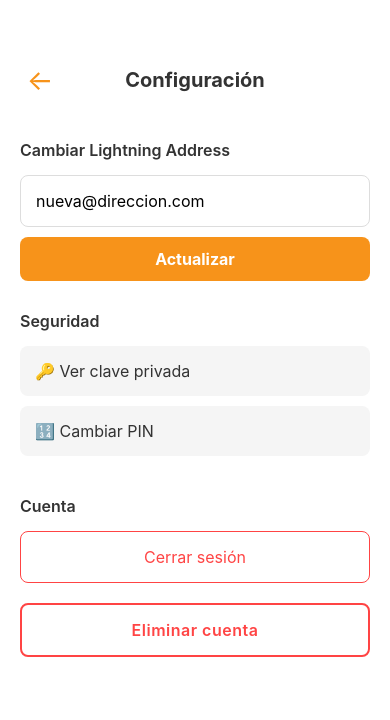
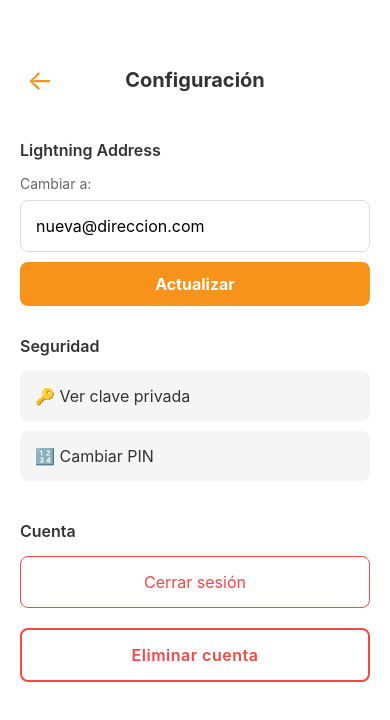
Before and after one commit to arananestor/wallet_nostr, a React Native app in the folder mobile-app/: screen /Settings in a window 390 px wide. Shown: the top 720 px of the page. Built offline with nearby package versions, Linux system fonts and the light colour scheme.

Commit message:
feat: mejoras UX -mostrar lightning address actual, pantalla de carga, feedback visual botones

```diff
--- a/mobile-app/src/screens/ProfileScreen.js
+++ b/mobile-app/src/screens/ProfileScreen.js
@@ -207,11 +207,11 @@ export default function ProfileScreen({ navigation }) {
           <Text style={styles.address}>{profile.lightningAddress}</Text>
 
           <View style={styles.buttonRow}>
-            <TouchableOpacity style={styles.button} onPress={handleShare}>
+            <TouchableOpacity style={styles.button} onPress={handleShare} activeOpacity={0.7}>
               <Text style={styles.buttonText}>Compartir</Text>
             </TouchableOpacity>
 
-            <TouchableOpacity style={styles.buttonSecondary} onPress={handlePrint}>
+            <TouchableOpacity style={styles.buttonSecondary} onPress={handlePrint} activeOpacity={0.7}>
               <Text style={styles.buttonSecondaryText}>Imprimir</Text>
             </TouchableOpacity>
           </View>
@@ -227,7 +227,7 @@ export default function ProfileScreen({ navigation }) {
           </View>
 
           {/* BOTÓN DE PRUEBA - QUITAR EN PRODUCCIÓN */}
-          <TouchableOpacity style={styles.testButton} onPress={simulateDonation}>
+          <TouchableOpacity style={styles.testButton} onPress={simulateDonation} activeOpacity={0.8}>
             <Text style={styles.testButtonText}>🧪 Simular Donación (TEST)</Text>
           </TouchableOpacity>
         </View>
--- a/mobile-app/src/screens/SettingsScreen.js
+++ b/mobile-app/src/screens/SettingsScreen.js
@@ -1,4 +1,4 @@
-import { useState } from 'react';
+import { useState, useEffect } from 'react';
 import { View, Text, StyleSheet, TouchableOpacity, Alert, TextInput, ActivityIndicator, Modal } from 'react-native';
 import * as Haptics from 'expo-haptics';
 import Header from '../components/Header';
@@ -9,11 +9,23 @@ import { useToast } from '../context/ToastContext';
 
 export default function SettingsScreen({ navigation }) {
   const [newAddress, setNewAddress] = useState('');
+  const [currentAddress, setCurrentAddress] = useState('');
   const [loading, setLoading] = useState(false);
   const [showPinModal, setShowPinModal] = useState(false);
   const [pin, setPin] = useState('');
 
   const { showToast } = useToast();
+
+  useEffect(() => {
+    loadCurrentAddress();
+  }, []);
+
+  const loadCurrentAddress = async () => {
+    const profile = await getUserProfile();
+    if (profile?.lightningAddress) {
+      setCurrentAddress(profile.lightningAddress);
+    }
+  };
 
   const validateLightningAddress = (addr) => {
     const regex = /^[a-zA-Z0-9._%+-]+@[a-zA-Z0-9.-]+\.[a-zA-Z]{2,}$/;
@@ -45,6 +57,7 @@ export default function SettingsScreen({ navigation }) {
         lightningAddress: newAddress,
       });
 
+      setCurrentAddress(newAddress);
       setLoading(false);
       setNewAddress('');
       showToast('Dirección actualizada', 'success');
@@ -163,7 +176,16 @@ export default function SettingsScreen({ navigation }) {
 
       <View style={styles.content}>
         <View style={styles.section}>
-          <Text style={styles.sectionTitle}>Cambiar Lightning Address</Text>
+          <Text style={styles.sectionTitle}>Lightning Address</Text>
+
+          {currentAddress && (
+            <View style={styles.currentAddressBox}>
+              <Text style={styles.currentAddressLabel}>Actual:</Text>
+              <Text style={styles.currentAddressText}>{currentAddress}</Text>
+            </View>
+          )}
+
+          <Text style={styles.changeLabel}>Cambiar a:</Text>
           <TextInput
             style={styles.input}
             placeholder="nueva@direccion.com"
@@ -215,7 +237,6 @@ export default function SettingsScreen({ navigation }) {
         </View>
       </View>
 
-      {/* Modal de verificación de PIN */}
       <Modal
         visible={showPinModal}
         transparent
@@ -253,6 +274,29 @@ const styles = StyleSheet.create({
   content: { flex: 1, padding: 20 },
   section: { marginBottom: 30 },
   sectionTitle: { fontSize: 16, fontWeight: '600', color: '#333', marginBottom: 15 },
+  currentAddressBox: {
+    backgroundColor: '#f9f9f9',
+    padding: 12,
+    borderRadius: 8,
+    marginBottom: 15,
+    borderLeftWidth: 3,
+    borderLeftColor: '#F7931A',
+  },
+  currentAddressLabel: {
+    fontSize: 12,
+    color: '#666',
+    marginBottom: 4,
+  },
+  currentAddressText: {
+    fontSize: 14,
+    color: '#333',
+    fontWeight: '500',
+  },
+  changeLabel: {
+    fontSize: 14,
+    color: '#666',
+    marginBottom: 8,
+  },
   input: {
     borderWidth: 1,
     borderColor: '#ddd',
--- a/mobile-app/src/screens/WelcomeScreen.js
+++ b/mobile-app/src/screens/WelcomeScreen.js
@@ -4,6 +4,7 @@ import { getNostrKeys, getUserProfile, isPinEnabled } from '../utils/storage';
 
 export default function WelcomeScreen({ navigation }) {
   const [checking, setChecking] = useState(true);
+  const [showWelcome, setShowWelcome] = useState(false);
 
   useEffect(() => {
     checkExistingUser();
@@ -16,14 +17,12 @@ export default function WelcomeScreen({ navigation }) {
       const pinEnabled = await isPinEnabled();
 
       if (keys && profile) {
-        // Si tiene cuenta y PIN habilitado, pedir PIN
         if (pinEnabled) {
           navigation.reset({
             index: 0,
             routes: [{ name: 'PinLogin' }],
           });
         } else {
-          // Si tiene cuenta pero no PIN, ir directo al perfil
           navigation.reset({
             index: 0,
             routes: [{ name: 'Profile' }],
@@ -33,17 +32,25 @@ export default function WelcomeScreen({ navigation }) {
       }
 
       setChecking(false);
+      setShowWelcome(true);
     } catch (error) {
       setChecking(false);
+      setShowWelcome(true);
     }
   };
 
   if (checking) {
     return (
-      <View style={styles.container}>
-        <ActivityIndicator size="large" color="#F7931A" />
+      <View style={styles.loadingContainer}>
+        <Text style={styles.loadingEmoji}>💰</Text>
+        <ActivityIndicator size="large" color="#F7931A" style={styles.loader} />
+        <Text style={styles.loadingText}>Cargando...</Text>
       </View>
     );
+  }
+
+  if (!showWelcome) {
+    return null;
   }
 
   return (
@@ -72,6 +79,23 @@ export default function WelcomeScreen({ navigation }) {
 }
 
 const styles = StyleSheet.create({
+  loadingContainer: {
+    flex: 1,
+    backgroundColor: '#fff',
+    alignItems: 'center',
+    justifyContent: 'center',
+  },
+  loadingEmoji: {
+    fontSize: 80,
+    marginBottom: 20,
+  },
+  loader: {
+    marginBottom: 15,
+  },
+  loadingText: {
+    fontSize: 16,
+    color: '#666',
+  },
   container: {
     flex: 1,
     backgroundColor: '#fff',
```
